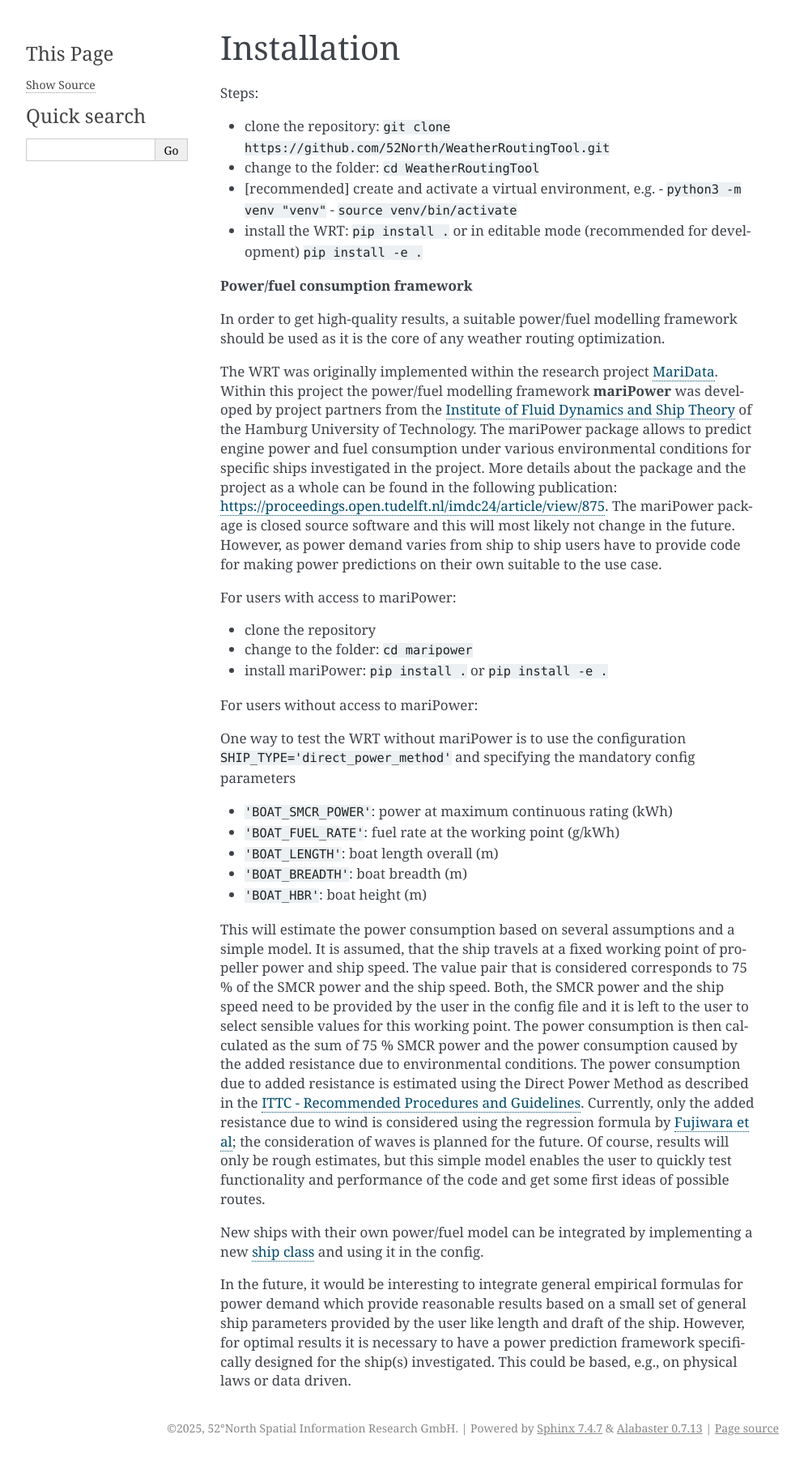
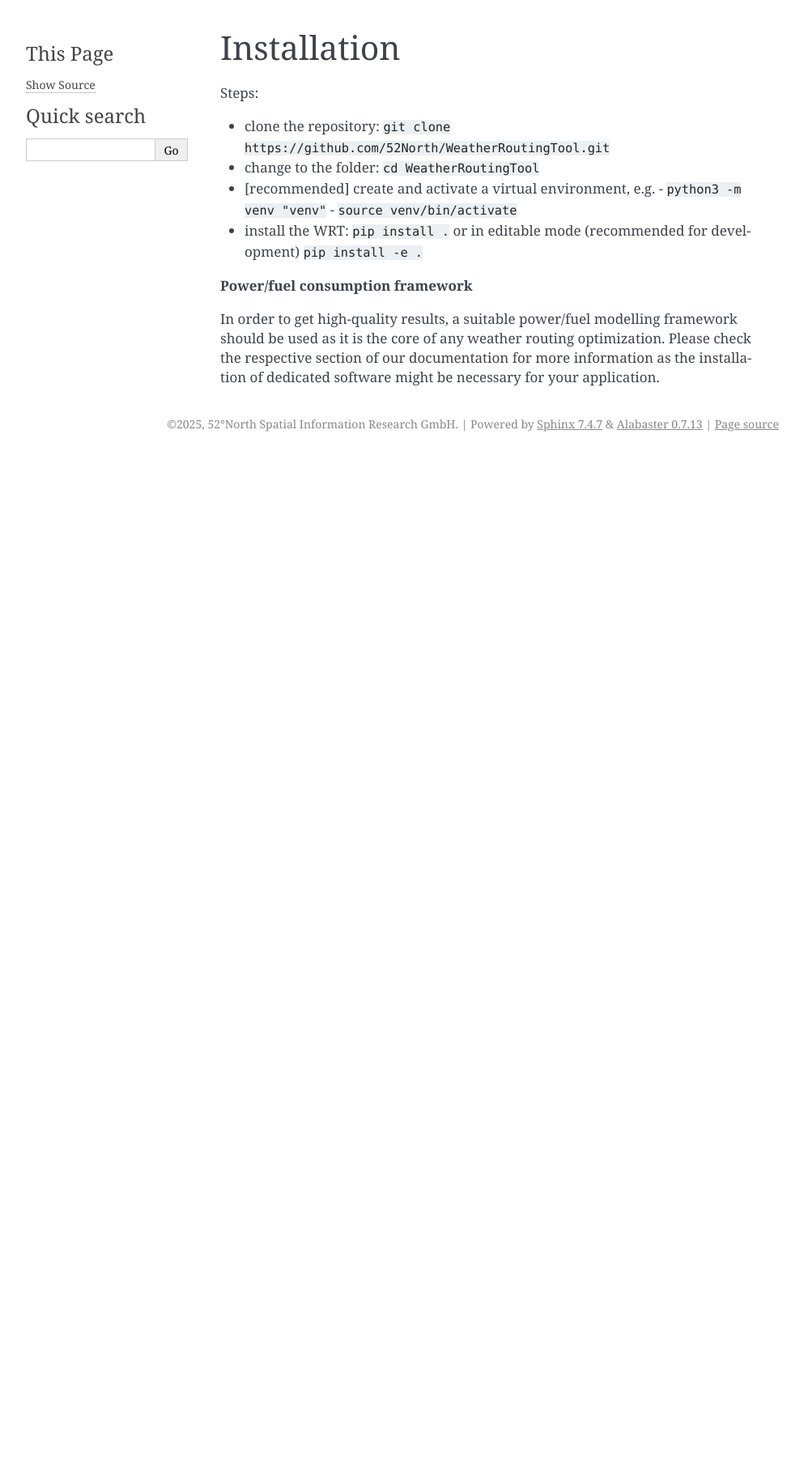
Before and after one commit to 52North/WeatherRoutingTool, a Sphinx documentation site: the page built from docs/source/installation.rst, in a window 1280 px wide. Shown: the whole page at 81% size, without its empty margins (148-1141 px from the left). Built offline with Sphinx 7.4.7, drawn with Linux system fonts in a browser that asks for light colours; after the commit the page ends 900 px from its top, so only the background shows below that.

Commit message:
Remove details on power consumption models from installation.rst

```diff
--- a/docs/source/installation.rst
+++ b/docs/source/installation.rst
@@ -14,30 +14,4 @@ Steps:
 
 **Power/fuel consumption framework**
 
-In order to get high-quality results, a suitable power/fuel modelling framework should be used as it is the core of any weather routing optimization.
-
-The WRT was originally implemented within the research project `MariData <https://maridata.org/en/start_en>`_. Within this project the power/fuel modelling framework **mariPower** was developed by project partners from the `Institute of Fluid Dynamics and Ship Theory <https://www.tuhh.de/fds/home>`_ of the Hamburg University of Technology.
-The mariPower package allows to predict engine power and fuel consumption under various environmental conditions for specific ships investigated in the project. More details about the package and the project as a whole can be found in the following publication: https://proceedings.open.tudelft.nl/imdc24/article/view/875.
-The mariPower package is closed source software and this will most likely not change in the future. However, as power demand varies from ship to ship users have to provide code for making power predictions on their own suitable to the use case.
-
-For users with access to mariPower:
-
-- clone the repository
-- change to the folder: ``cd maripower``
-- install mariPower: ``pip install .`` or ``pip install -e .``
-
-For users without access to mariPower:
-
-One way to test the WRT without mariPower is to use the configuration ``SHIP_TYPE='direct_power_method'`` and specifying the mandatory config parameters
-
-- ``'BOAT_SMCR_POWER'``: power at maximum continuous rating (kWh)
-- ``'BOAT_FUEL_RATE'``: fuel rate at the working point (g/kWh)
-- ``'BOAT_LENGTH'``: boat length overall (m)
-- ``'BOAT_BREADTH'``: boat breadth (m)
-- ``'BOAT_HBR'``: boat height (m)
-
-This will estimate the power consumption based on several assumptions and a simple model. It is assumed, that the ship travels at a fixed working point of propeller power and ship speed. The value pair that is considered corresponds to 75 % of the SMCR power and the ship speed. Both, the SMCR power and the ship speed need to be provided by the user in the config file and it is left to the user to select sensible values for this working point. The power consumption is then calculated as the sum of 75 % SMCR power and the power consumption caused by the added resistance due to environmental conditions. The power consumption due to added resistance is estimated using the Direct Power Method  as described in the `ITTC - Recommended Procedures and Guidelines <https://www.ittc.info/media/9874/75-04-01-011.pdf>`_. Currently, only the added resistance due to wind is considered using the regression formula by `Fujiwara et al <https://www.nmri.go.jp/archives/institutes/marine_renewable_energy/marine_energy_research/staff/fujiwara/fujiwarapdf/2009-TPC-553.pdf>`_; the consideration of waves is planned for the future. Of course, results will only be rough estimates, but this simple model enables the user to quickly test functionality and performance of the code and get some first ideas of possible routes.
-
-New ships with their own power/fuel model can be integrated by implementing a new `ship class <https://github.com/52North/WeatherRoutingTool/blob/main/WeatherRoutingTool/ship/ship.py>`_ and using it in the config.
-
-In the future, it would be interesting to integrate general empirical formulas for power demand which provide reasonable results based on a small set of general ship parameters provided by the user like length and draft of the ship. However, for optimal results it is necessary to have a power prediction framework specifically designed for the ship(s) investigated. This could be based, e.g., on physical laws or data driven.
+In order to get high-quality results, a suitable power/fuel modelling framework should be used as it is the core of any weather routing optimization. Please check the respective section of our documentation for more information as the installation of dedicated software might be necessary for your application.
```
